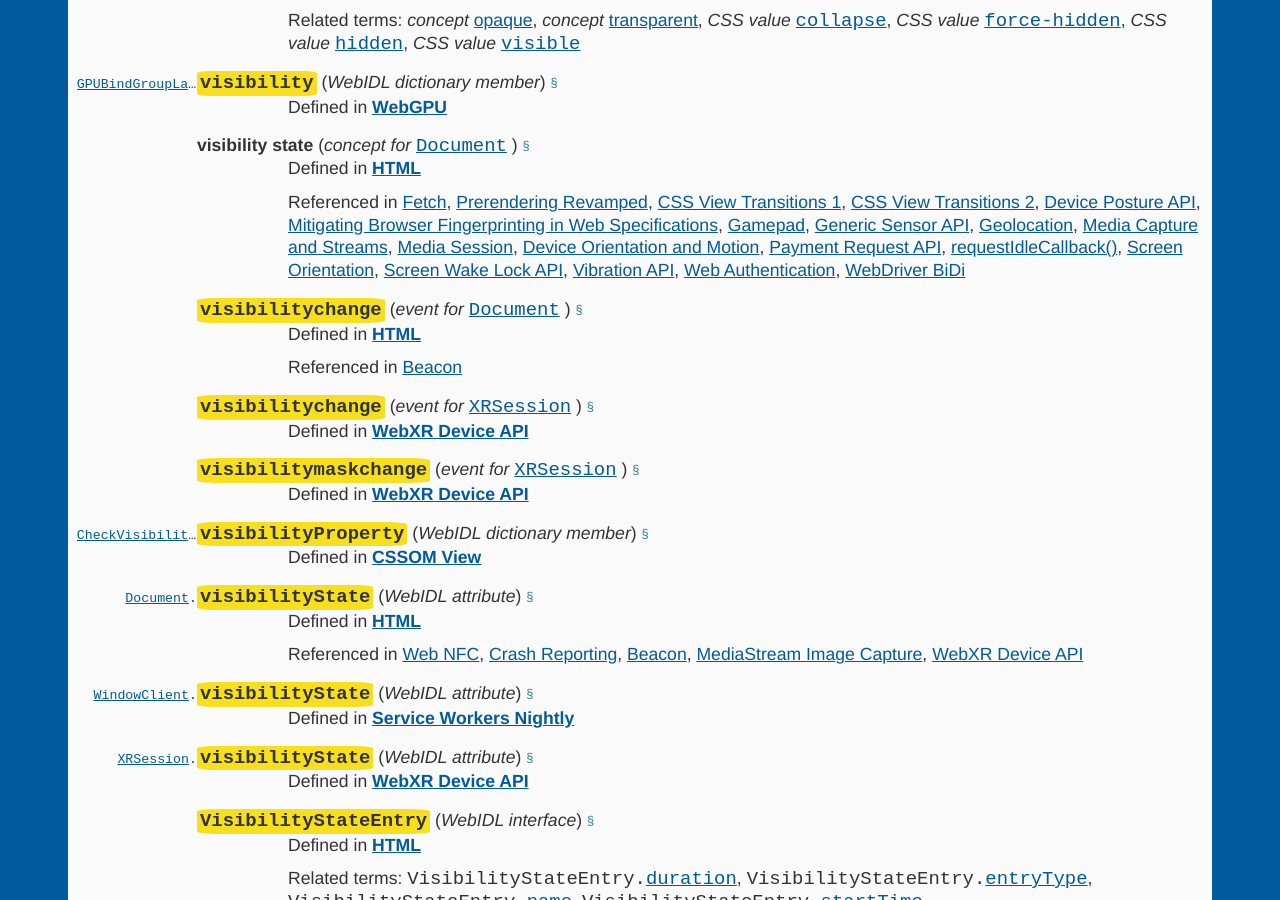
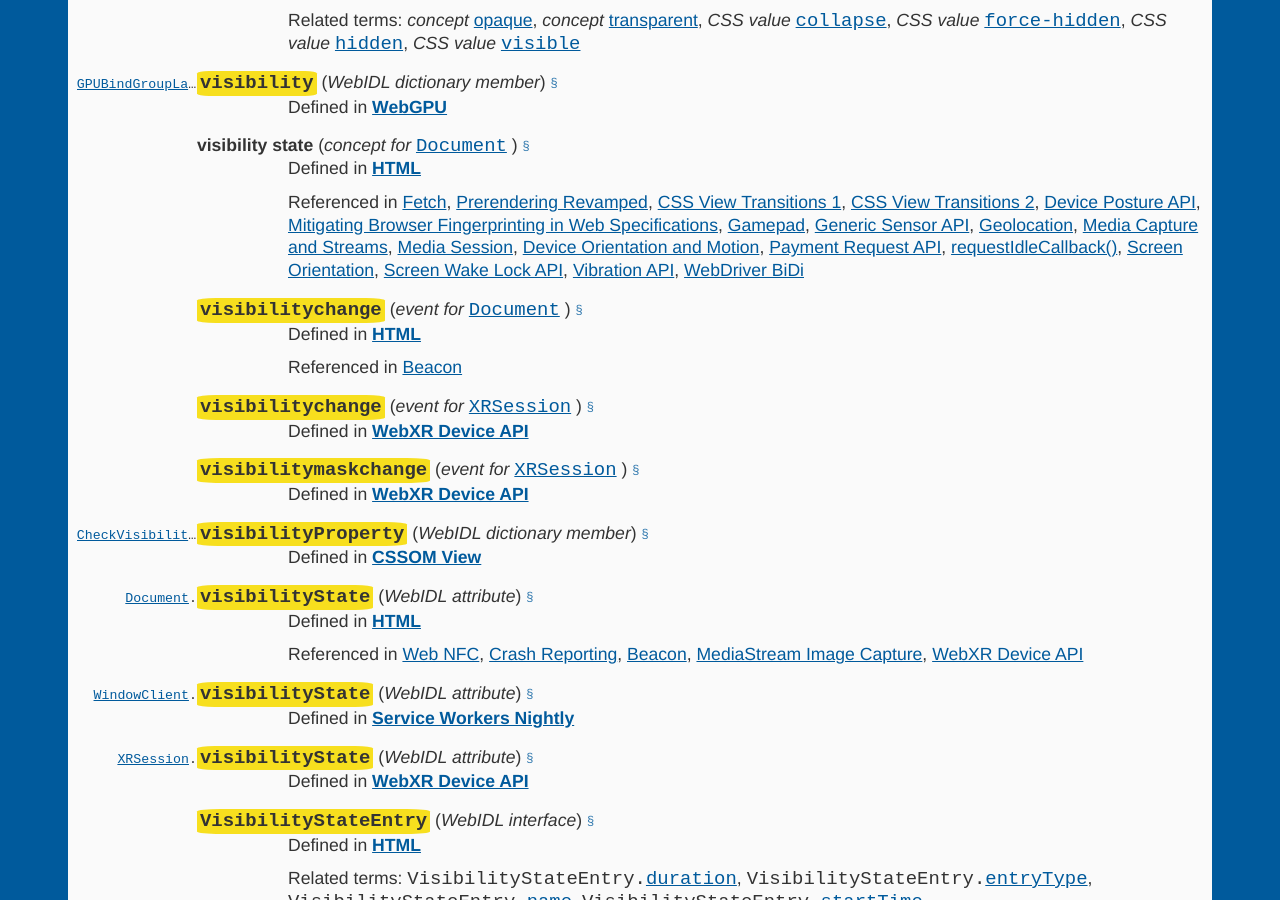
Before and after one commit to dontcallmedom/webdex, a Jekyll site: the page built from v.html, in a window 1280 px wide and 900 px high, scrolled down 42615 px. Built offline with Jekyll 4.4.1, drawn with Linux system fonts in a browser that asks for light colours.

Commit message:
Automatic update

```diff
--- a/v.html
+++ b/v.html
@@ -3271,7 +3271,6 @@
                     <a href=https:&#x2F;&#x2F;w3c.github.io&#x2F;screen-orientation&#x2F; title='visibility state is referenced by Screen Orientation'>Screen Orientation</a>,
                     <a href=https:&#x2F;&#x2F;w3c.github.io&#x2F;screen-wake-lock&#x2F; title='visibility state is referenced by Screen Wake Lock API'>Screen Wake Lock API</a>,
                     <a href=https:&#x2F;&#x2F;w3c.github.io&#x2F;vibration&#x2F; title='visibility state is referenced by Vibration API'>Vibration API</a>,
-                    <a href=https:&#x2F;&#x2F;w3c.github.io&#x2F;webauthn&#x2F; title='visibility state is referenced by Web Authentication'>Web Authentication</a>,
                     <a href=https:&#x2F;&#x2F;w3c.github.io&#x2F;webdriver-bidi&#x2F; title='visibility state is referenced by WebDriver BiDi'>WebDriver BiDi</a></dd>
 
 
--- a/w.html
+++ b/w.html
@@ -2516,7 +2516,6 @@
                     <a href=https:&#x2F;&#x2F;w3c.github.io&#x2F;uievents&#x2F; title='Window is referenced by UI Events'>UI Events</a>,
                     <a href=https:&#x2F;&#x2F;w3c.github.io&#x2F;virtual-keyboard&#x2F; title='Window is referenced by VirtualKeyboard API'>VirtualKeyboard API</a>,
                     <a href=https:&#x2F;&#x2F;drafts.csswg.org&#x2F;web-animations-1&#x2F; title='Window is referenced by Web Animations'>Web Animations</a>,
-                    <a href=https:&#x2F;&#x2F;w3c.github.io&#x2F;webauthn&#x2F; title='Window is referenced by Web Authentication'>Web Authentication</a>,
                     <a href=https:&#x2F;&#x2F;w3c.github.io&#x2F;webdriver-bidi&#x2F; title='Window is referenced by WebDriver BiDi'>WebDriver BiDi</a>,
                     <a href=https:&#x2F;&#x2F;gpuweb.github.io&#x2F;gpuweb&#x2F; title='Window is referenced by WebGPU'>WebGPU</a>,
                     <a href=https:&#x2F;&#x2F;webmachinelearning.github.io&#x2F;webnn&#x2F; title='Window is referenced by Web Neural Network API'>Web Neural Network API</a>,
```
